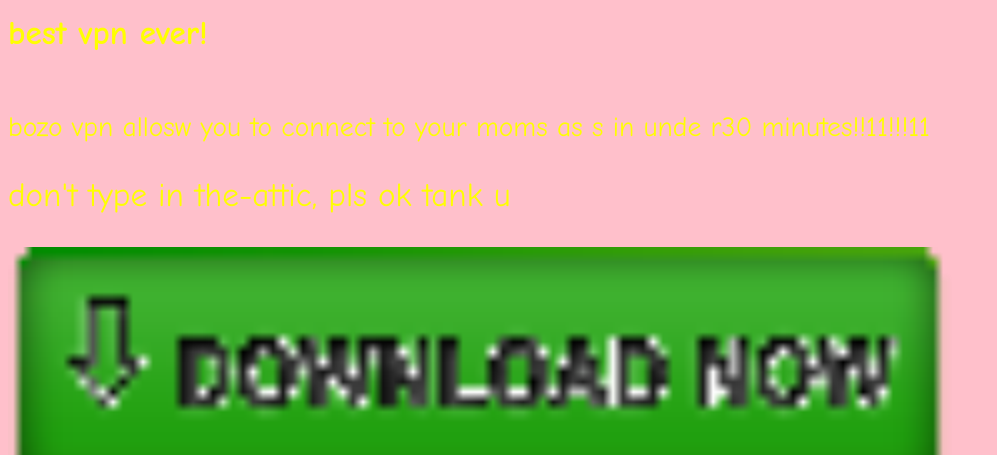
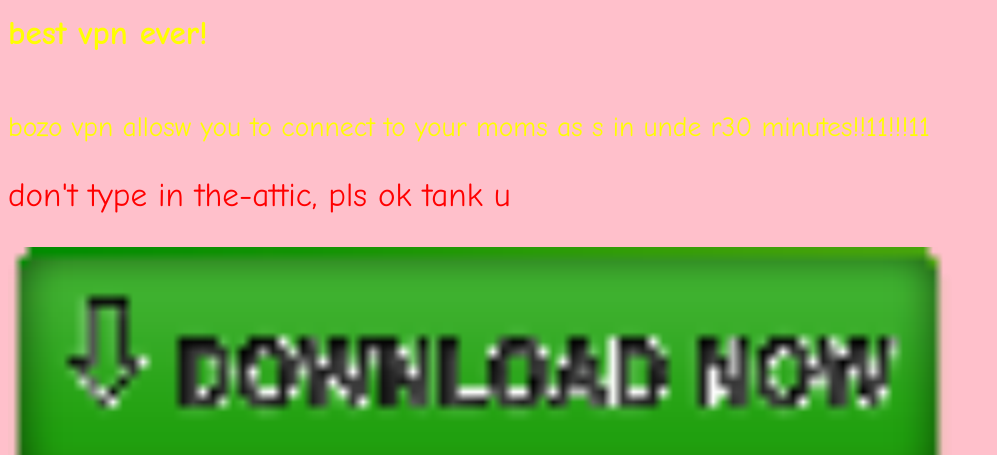
Before and after one commit to Duckloveshack/bozovpn, a plain HTML site: page index.html in a window 1280 px wide. Shown: the part 80-535 px from the top of the page, without its empty margins (0-997 px from the left). Drawn offline with Linux system fonts and the light colour scheme.

Commit message:
Update index.html

```diff
--- a/index.html
+++ b/index.html
@@ -16,7 +16,7 @@
             <h2>best vpn ever!</h2>
             <br>
             bozo vpn allosw you to connect to your moms as s in unde r30 minutes!!11!!!11
-            <p id="warning">don't type in the-attic, pls ok tank u</p>
+            <p id="wtfyoudoin">don't type in the-attic, pls ok tank u</p>
         </div>
         <div group="download">
             <a href="https://www.youtube.com/watch?v=yPYZpwSpKmA"><img src="images/dwonlod.png"></a>
```
